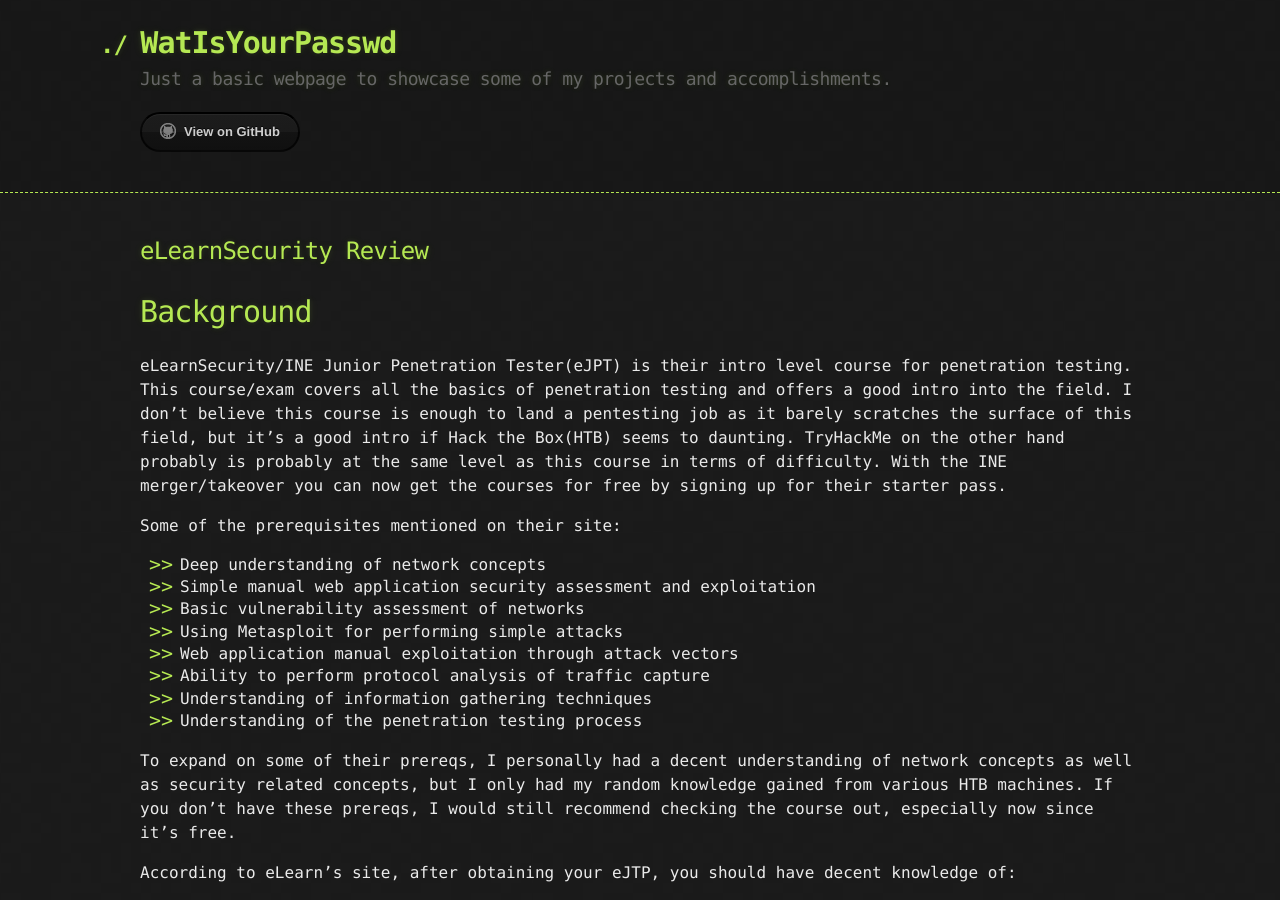
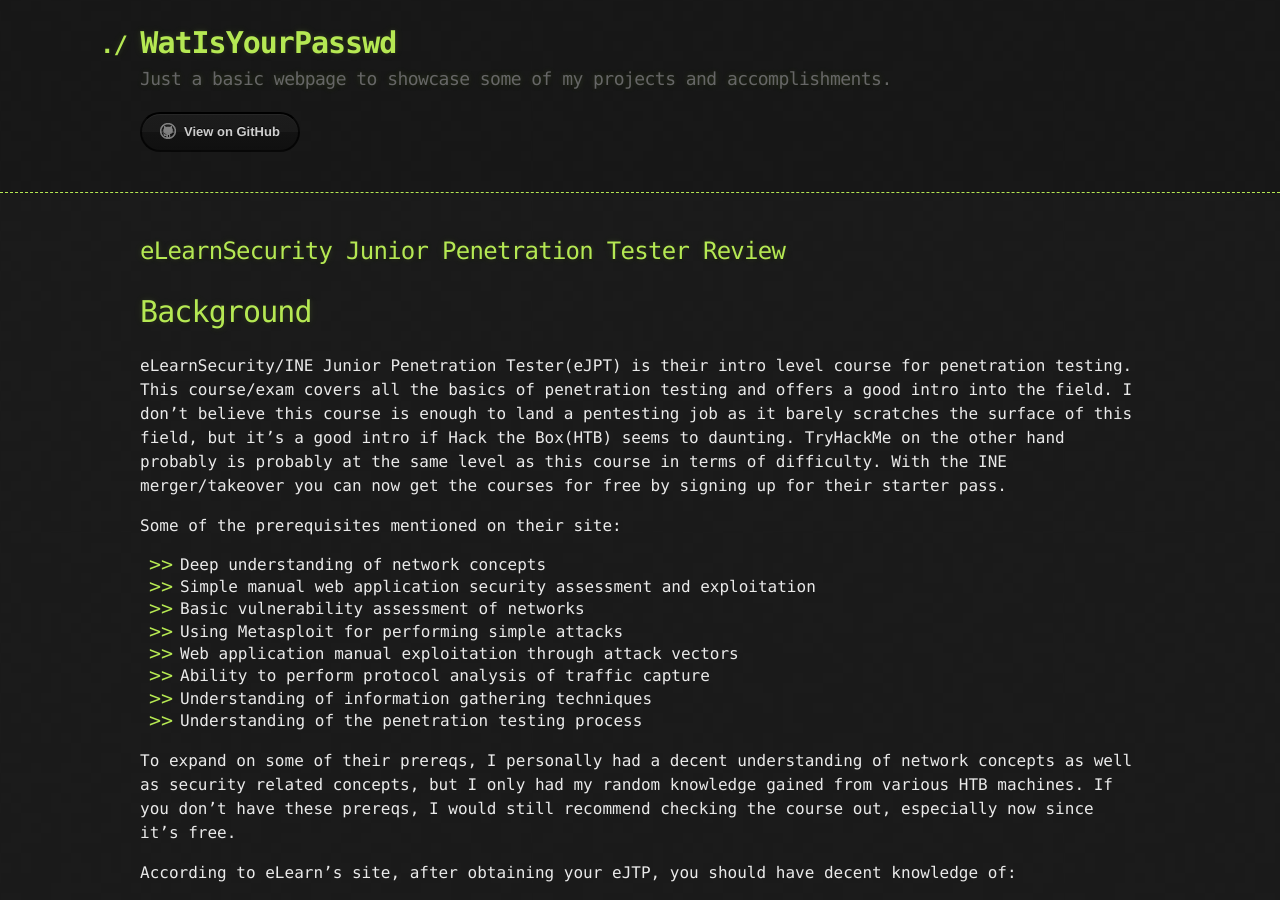
Before and after one commit to 0xForearms/0xForearms.github.io, a Jekyll site: the page built from ejptReview.md, in a window 1280 px wide and 900 px high. Built offline with Jekyll 4.4.1, drawn with Linux system fonts in a browser that asks for light colours; our own code applies the rules of GitHub Pages for plain Markdown files.

Commit message:
Update ejptReview.md

```diff
--- a/ejptReview.md
+++ b/ejptReview.md
@@ -1,4 +1,4 @@
-## eLearnSecurity Review
+## eLearnSecurity Junior Penetration Tester Review
 
 # Background
 eLearnSecurity/INE Junior Penetration Tester(eJPT) is their intro level course for penetration testing.  This course/exam covers all the basics of penetration testing and offers a good intro into the field.  I don't believe this course is enough to land a pentesting job as it barely scratches the surface of this field, but it's a good intro if Hack the Box(HTB) seems to daunting.  TryHackMe on the other hand probably is probably at the same level as this course in terms of difficulty.  With the INE merger/takeover you can now get the courses for free by signing up for their starter pass.
```
